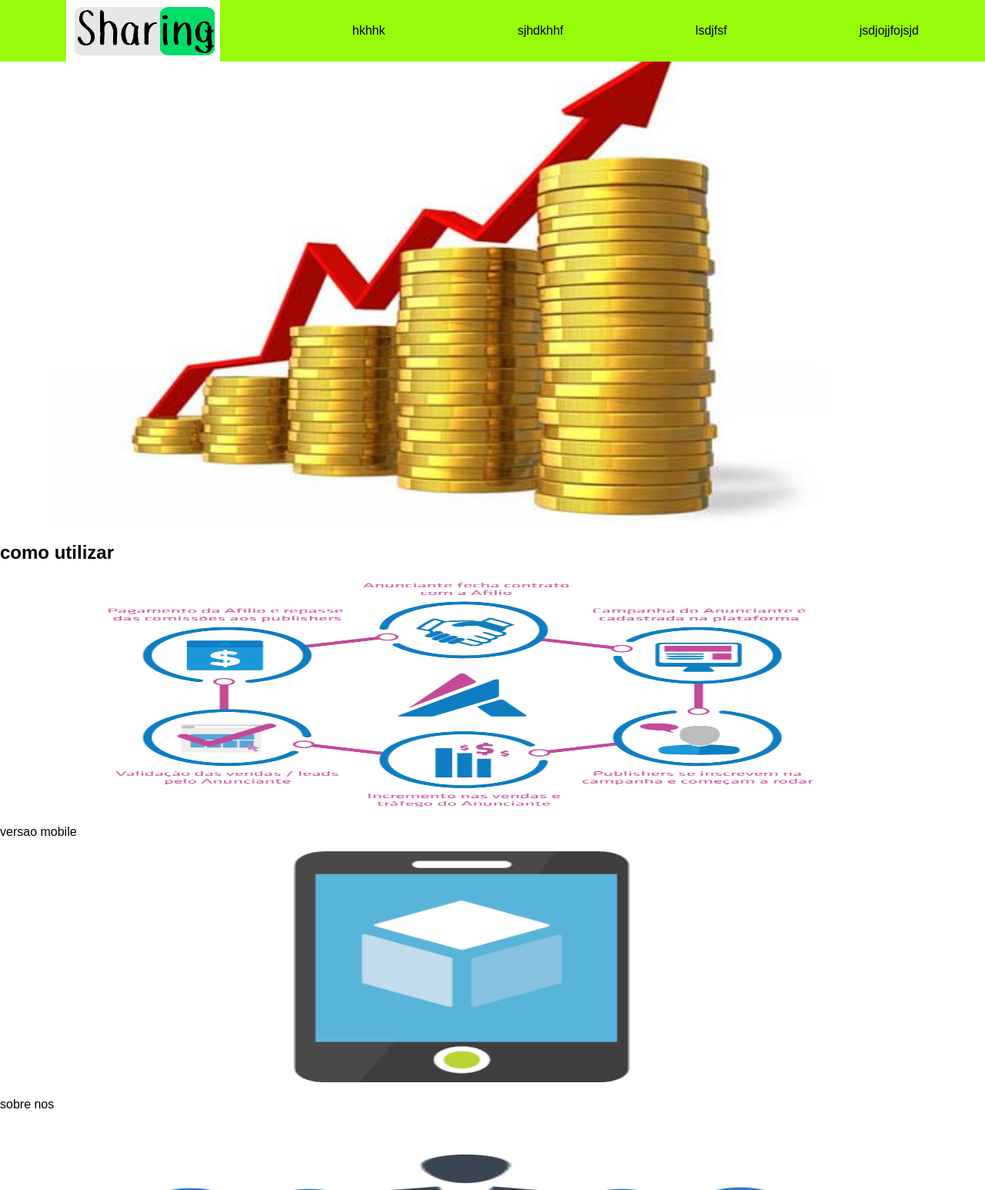
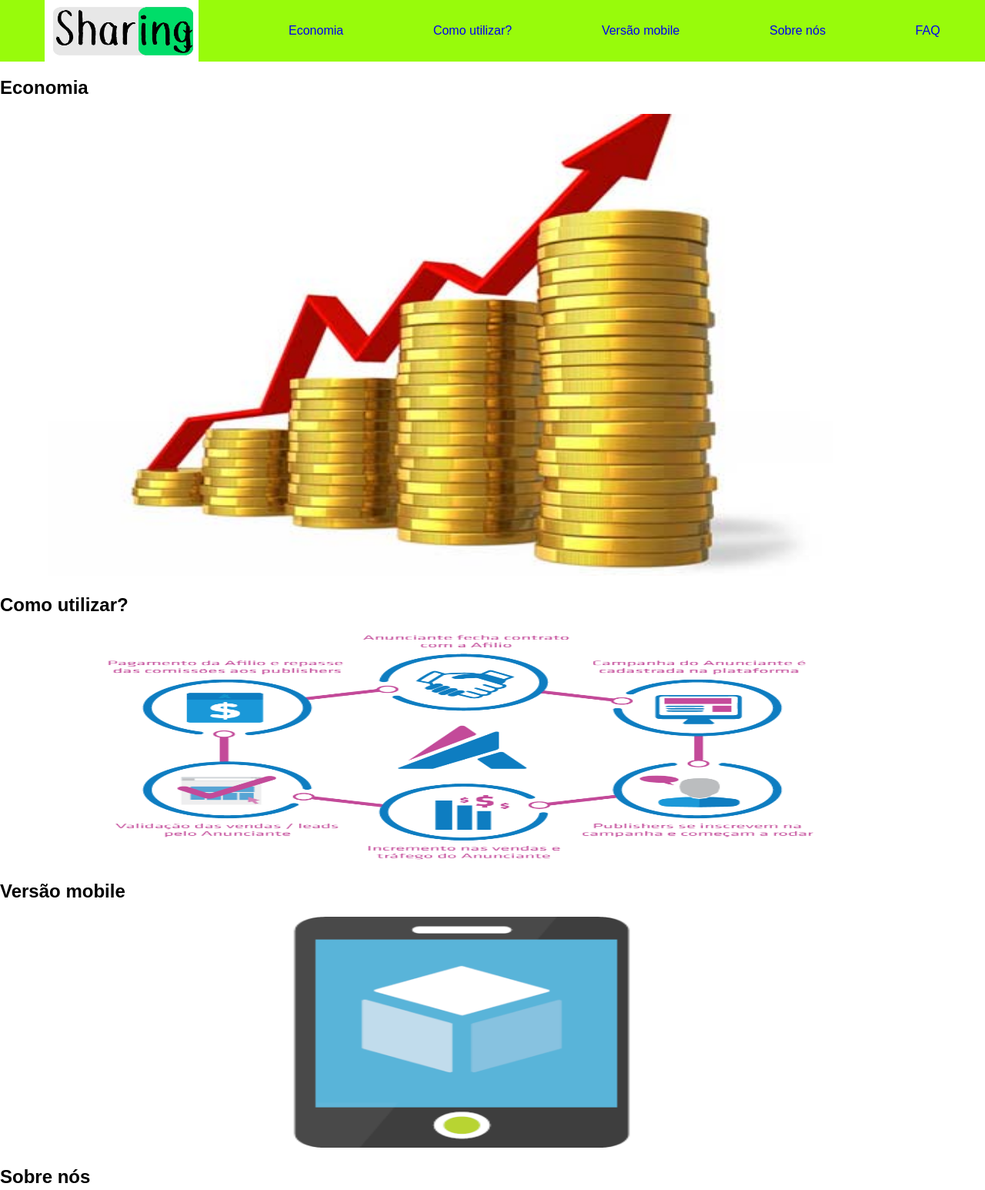
Before and after one commit to victorys123/quase-l-, a plain HTML site: page index.html in a window 1280 px wide. Shown: the top 1546 px of the page at 77% size. Drawn offline with Linux system fonts and the light colour scheme.

Commit message:
quase lÃ¡

```diff
--- a/estilo.css
+++ b/estilo.css
@@ -9,10 +9,15 @@ body{
 }
 
 header{
-   background-color: rgb(152,251,11);
-   display: flex;
-   align-items: center;
-   justify-content: space-around;
+    background-color: rgb(152,251,11);
+    display: flex;
+    align-items: center;
+    justify-content: space-around;
+}
+
+a{
+    text-decoration: none;
+
 }
 
 .economia{
--- a/index.html
+++ b/index.html
@@ -12,42 +12,41 @@
 
     <header>
         <img class="logo" src="sharing.jpg" alt="logo"> <!--Colocar button de home dentro do logo-->
-            <p>hkhhk</p>
-            <p>sjhdkhhf</p>
-            <p>lsdjfsf</p>
-            <p>jsdjojjfojsjd</p>
+        <p><a href="#seção1">Economia</a></p>
+        <p><a href="#seção2">Como utilizar?</a></p>
+        <p><a href="#seção3">Versão mobile</a></p>
+        <p><a href="#seção4">Sobre nós</a></p>
+        <p><a href="#seção5">FAQ</a></p>
 
 
-        <!-- <form action=" " method="post">
-            <label for="busca">BUSCAR</label>
-            <input type="search" id="busca" name="q">
-            <button type="submit"></button>
-        </form> -->
     </header>
 
-    <section>
+    <section id="seção1">
+        <h2>Economia</h2>
         <img class="economia" src="economia.jpg" alt="">
     </section>
-
-    <section>
-        <h1>como utilizar</h1>
+    <div>
+        <section id="seção2">
+            <h2>Como utilizar?</h2>
             <img class="como"src="funcionamento.png" alt="">
         </section>
+    </div>
 
-    <section>
-        <p>versao mobile</p>
+    <section id="seção3">
+        <h2>Versão mobile</h2>
         <img class="versao"src="app.png" alt="">
     </section>
 
-    <section>
-            <p>sobre nos</p>
+    <section id="seção4">
+        <h2>Sobre nós</h2>
         <img class="sobre"src="sobre.png" alt="">
     </section>
 
-        <section>
-                <p>faq</p>
+    <section id="seção5">
+        <h2>FAQ</h2>
         <img class="faq"src="faq.jpg" alt="">
     </section>
 
+
 </body>
 </html>
```
Lines whose indentation alone changed are shown as unchanged.
